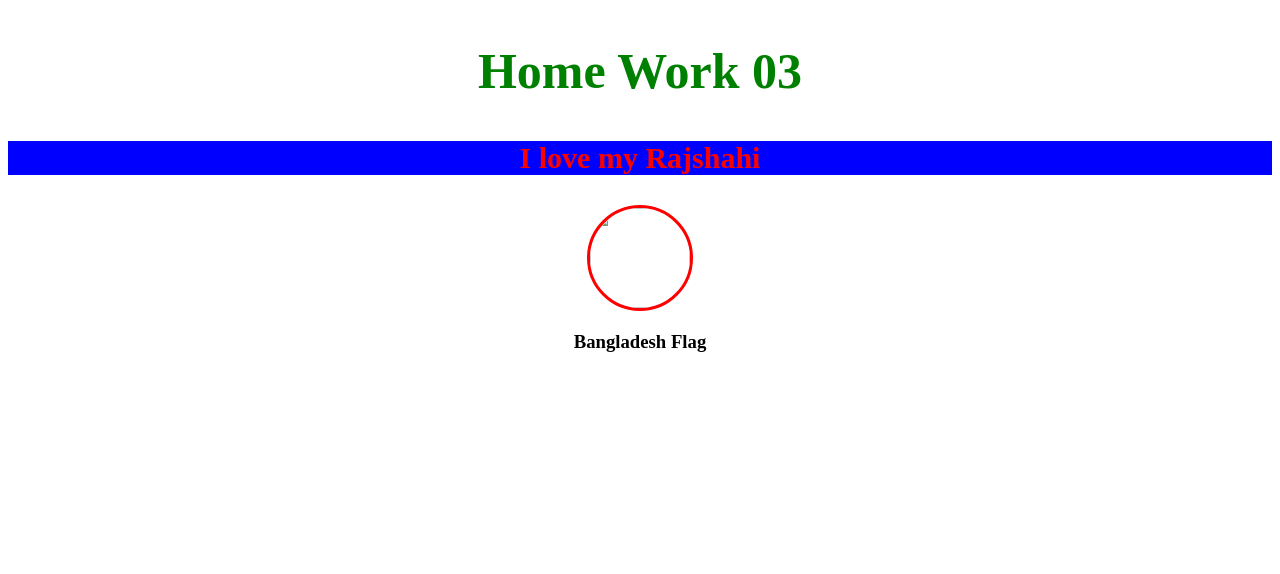
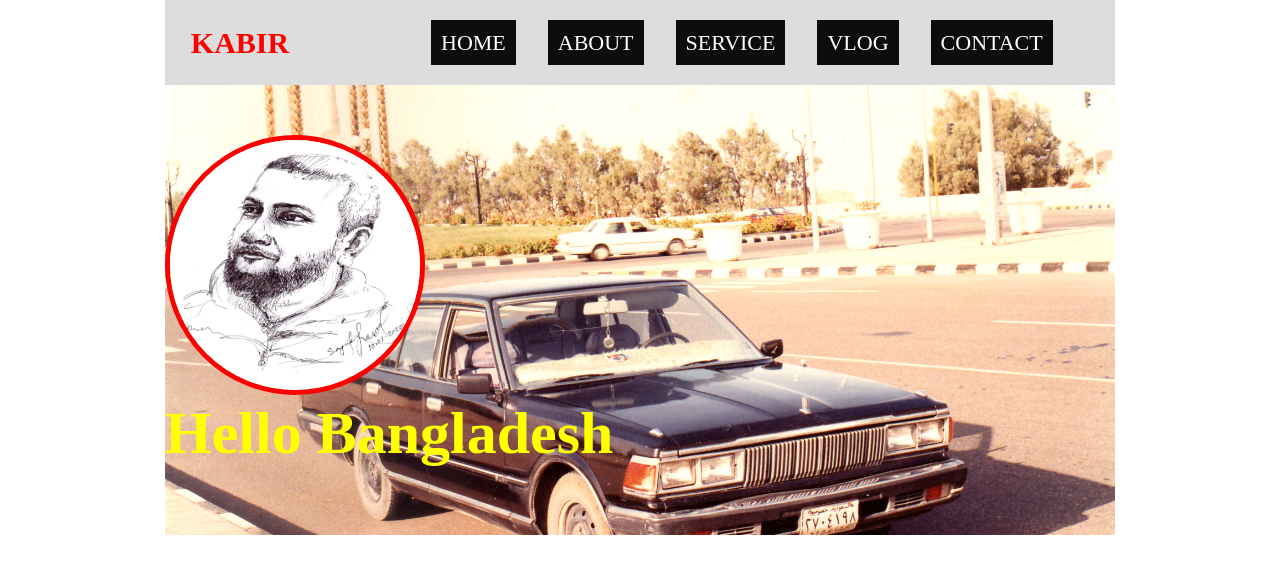
Before and after one commit to rajkabir850/css2, a plain HTML site: page index.html in a window 1280 px wide. Drawn offline with Linux system fonts and the light colour scheme.

Commit message:
Add files via upload

```diff
--- a/index.html
+++ b/index.html
@@ -1,30 +1,35 @@
-<!DOCTYPE html>
-<html>
+<!DOCTYPE HTML>
+<html lang="en-US">
 <head>
-<title>Home Work 03</title>
-<link rel="icon" href="100px.png" type="image/x-icon"/>
-<style type="text/css">
-h1{color:red: text-align:center; font-size:80px; background: blue}
+	<meta charset="UTF-8">
+	<title>HTML CSS class 05</title>
+	<link rel="stylesheet" href="style.css" />
+</head>
+<body>
+	<div class="header">
+		<div class="Total_menu">
+			<div class="logo">
+			<span>KABIR</span>
+			</div>
+			<div class="site_menu">
+			<ul>
+			<li> <a href="#">HOME</a></li>
+			<li> <a href="#">ABOUT</a></li>
+			<li> <a href="#">SERVICE</a></li>
+			<li> <a href="#">VLOG</a></li>
+			<li> <a href="#">CONTACT</a></li>
 
-
-
-
-</style>
-</head>
-
-<body>
-
-<h2 style="color:green; text-align:center; font-size:50px;">Home Work 03</h2>
-
-<p style="color:red; text-align:center; font-size:30px; background:blue"> <b> I love my Rajshahi </b></p>
-
-<p style="text-align:center;">
-<img src="Own Pic.jpg" width="100px"; height="100px" No Images" style="border:3px solid red; border-radius: 50%;" />
-</p>
-
-<h3 style="text-align:center;">Bangladesh Flag</h3>
-
+			</ul>
+			</div>
+		</div>
+	</div>
+	<div class="background_image">
+	<div class="profile_pic">
+	<img src="Own Pic.jpg" alt="" width="250px" height="250px" /></div>
+	<div class="background_title">
+	<h1>Hello Bangladesh</h1>
+	</div>
+	</div>
 
 </body>
-
 </html>
--- /dev/null
+++ b/style.css
@@ -0,0 +1,73 @@
+*{
+	margin:0;
+	padding:0;
+}
+
+.header {
+	width:850px;
+	margin:auto;
+}
+
+.site_menu ul li {
+    float: left;
+    padding: 0px 16px;
+    list-style: none;
+}
+.header {
+    width: 950px;
+    margin: auto;
+    background: #ddd;
+    overflow: hidden;
+    height: 85px;
+}
+.logo {
+    width: 150px;
+    text-align: center;
+    float: left;
+    line-height: 85px;
+}
+
+ .site_menu{
+    width: 700px;
+    float: right;
+    line-height: 85px;
+}
+
+.site_menu ul li a{
+	color:white;
+	text-decoration:none;
+	font-size: 22px;
+	padding: 10px;
+	background: #0d0d0d;
+}
+
+.logo span{
+	color:red;
+	font-size: 30px;
+	font-family: initial;
+	font-weight: 800;
+}
+.background_image{
+	margin:auto;
+	width: 950px;
+}
+.background_image{
+	background:url(background.jpg);
+	height:450px;
+	background-position:center;
+	background-size:cover;
+	overflow: hidden;
+}
+
+.background_title {
+    h1: color:yellow;
+    font-size: 30px;
+    color: yellow;
+}
+.profile_pic img {
+    width: 250px;
+    margin: auto;
+    margin-top: 50px;
+    border-radius: 50%;
+    border: 5px solid red;
+}
```
Also changed, not shown: 100px.png (added), Own Pic.jpg (added), background.jpg (added).
